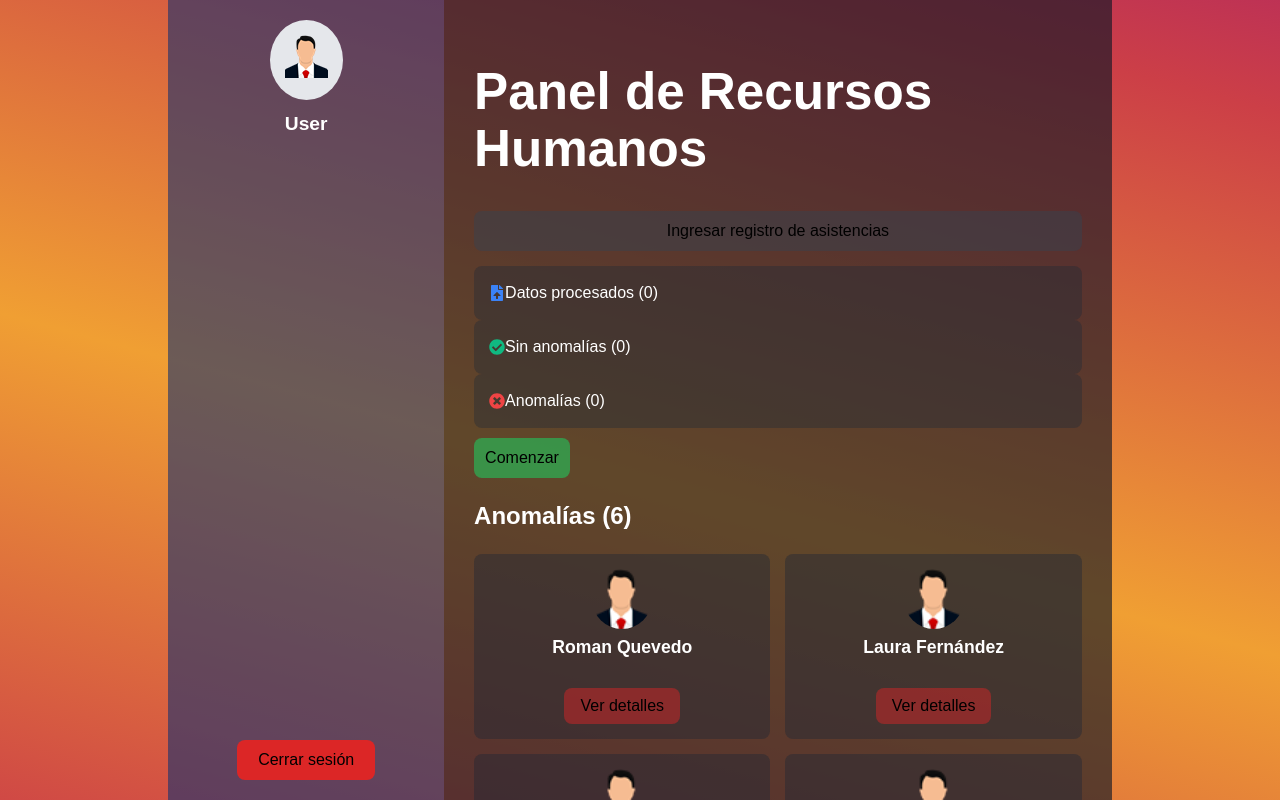
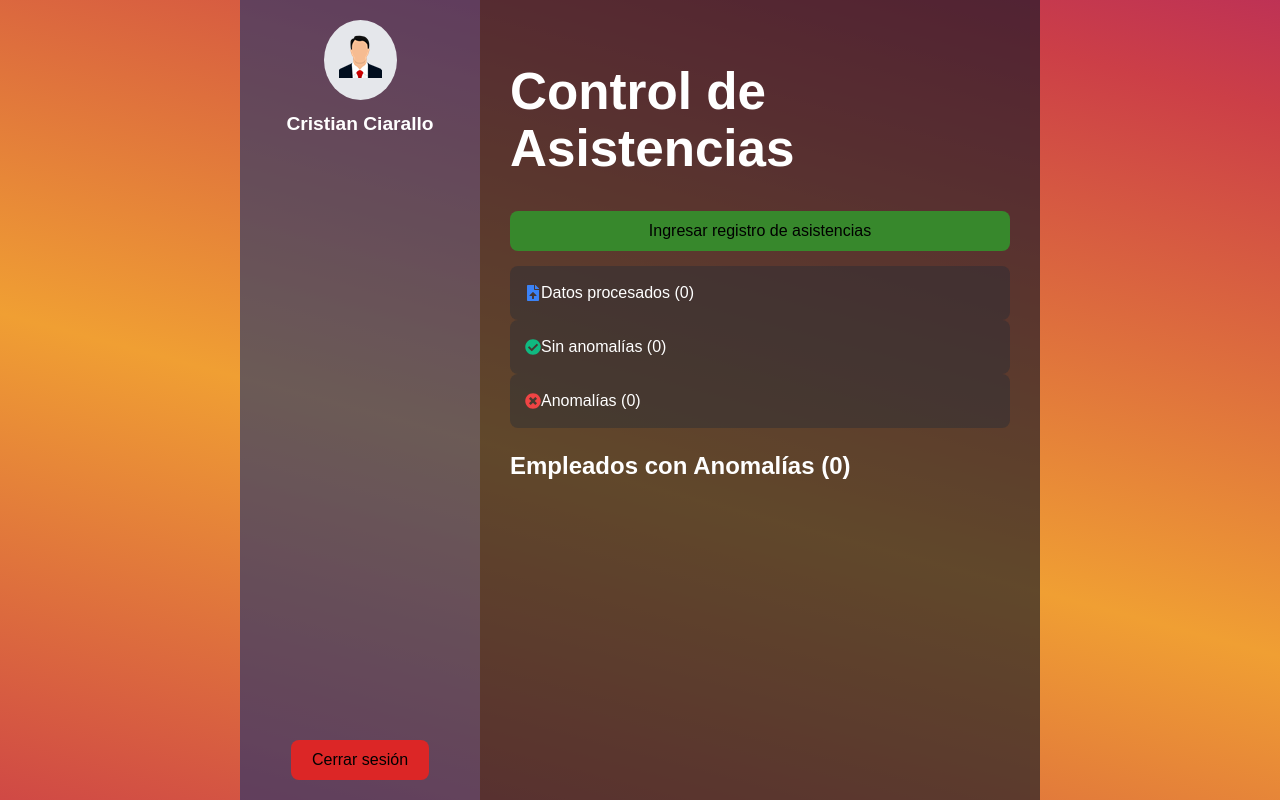
Before and after one commit to romanaq0207/Plataforma-de-Gestion-de-Recursos-Humanos, a React (Vite) app in the folder Plataforma-de-Gestion-de-Recursos-Humanos/: page /panel in a window 1280 px wide. Built offline with nearby package versions, Linux system fonts and the light colour scheme.

Commit message:
Terminando el dia con tomi

```diff
--- a/Plataforma-de-Gestion-de-Recursos-Humanos/package.json
+++ b/Plataforma-de-Gestion-de-Recursos-Humanos/package.json
@@ -13,12 +13,14 @@
     "@hookform/resolvers": "^4.1.3",
     "highlight.js": "^11.11.1",
     "lucide-react": "^0.483.0",
+    "papaparse": "^5.5.2",
     "prismjs": "^1.30.0",
     "react": "^19.0.0",
     "react-dom": "^19.0.0",
     "react-hook-form": "^7.54.2",
     "react-icons": "^5.5.0",
     "react-router-dom": "^7.4.0",
+    "xlsx": "^0.18.5",
     "zod": "^3.24.2"
   },
   "devDependencies": {
--- a/Plataforma-de-Gestion-de-Recursos-Humanos/src/Pages/Panel.css
+++ b/Plataforma-de-Gestion-de-Recursos-Humanos/src/Pages/Panel.css
@@ -30,22 +30,6 @@
     font-weight: bold;
   }
 
-  /* Estilo de la lista de análisis recientes */
-  .panel-recent-list {
-    margin-top: 20px;
-    width: 100%;
-  }
-
-  .panel-recent-item {
-    display: flex;
-    align-items: center;
-    justify-content: space-between;
-    background-color: #1f2937a4;
-    padding: 10px;
-    border-radius: 8px;
-    margin-bottom: 10px;
-  }
-
   /* Íconos en la lista */
   .panel-icon-check {
     color: #10b981; /* Verde */
@@ -62,7 +46,7 @@
     padding: 10px 20px;
     border-radius: 8px;
     cursor: pointer;
-    transition: background 0.3s;
+    transition: background 1.5s;
   }
 
   .panel-logout:hover {
@@ -82,15 +66,16 @@
   /* Botón de subir archivo */
   .panel-upload-btn {
     display: inline-block;
-    background-color: #3741517a;
+    background-color: #37882c;
     padding: 10px 15px;
     border-radius: 8px;
     margin-bottom: 15px;
     cursor: pointer;
+    transition: background 1.5s;
   }
 
   .panel-upload-btn:hover {
-    background-color: #4b556398;
+    background-color: #69cc5c;
   }
 
 
@@ -126,6 +111,7 @@
     border-radius: 8px;
     cursor: pointer;
     margin-top: 10px;
+    transition: background 1.5s;
   }
 
   .panel-start-btn:hover {
--- a/Plataforma-de-Gestion-de-Recursos-Humanos/src/Pages/Panel.jsx
+++ b/Plataforma-de-Gestion-de-Recursos-Humanos/src/Pages/Panel.jsx
@@ -5,8 +5,8 @@ import {
   FaCheckCircle,
   FaTimesCircle,
   FaFileUpload,
-  FaFileExcel,
 } from "react-icons/fa";
+import * as XLSX from "xlsx";
 import avatar from "./Images/user-avatar.png";
 import "./Panel.css";
 
@@ -14,26 +14,75 @@ const Panel = () => {
   const navigate = useNavigate();
   const fileInputRef = useRef(null);
   const [fileName, setFileName] = useState("");
-  const anomalies = [
-    { name: "Roman Quevedo"},
-    { name: "Laura Fernández"},
-    { name: "Carlos Pérez"},
-    { name: "Marta Sánchez"},
-    { name: "Javier Gómez"},
-    { name: "Ana López"},
-  ]; //Dependerá de las personas con anomalías
+  const [dataCount, setDataCount] = useState(0);
+  const [anomalyCount, setAnomalyCount] = useState(0);
+  const [nonAnomalyCount, setNonAnomalyCount] = useState(0);
+  const [anomalies, setAnomalies] = useState([]);
+  const [error, setError] = useState("");
 
   const handleLogout = () => navigate("/login");
 
   const handleUploadClick = () => fileInputRef.current.click();
 
+  const isValidExtension = (fileName) => {
+    const allowedExtensions = [".csv", ".xls", ".xlsx"];
+    return allowedExtensions.some((ext) => fileName.endsWith(ext));
+  };
+
+  const processData = (jsonData) => {
+    const total = jsonData.length;
+    const filtered = jsonData.filter(
+      (row) =>
+        row.anomalia &&
+        typeof row.anomalia === "string" &&
+        row.anomalia.toLowerCase().includes("anomalía")
+    );
+
+    const namesWithAnomaly = filtered.map(
+      (row) => row.nombre_y_apellido_empleado || row.Nombre || "Nombre no disponible"
+    );
+
+    // Filtrar nombres únicos
+    const uniqueNames = [...new Set(namesWithAnomaly)];
+
+    // Convertimos a objetos para mostrar
+    const uniqueAnomalies = uniqueNames.map((name) => ({ name }));
+
+    setDataCount(total);
+    setAnomalyCount(filtered.length);
+    setNonAnomalyCount(total - filtered.length);
+    setAnomalies(uniqueAnomalies);
+  };
+
   const handleFileUpload = (event) => {
     const file = event.target.files[0];
-    if (file) {
+    if (file && isValidExtension(file.name)) {
       setFileName(file.name);
-      console.log("Archivo seleccionado:", file.name);
-      // Aquí puedes manejar la carga y procesamiento del archivo
+      setError("");
+
+      const reader = new FileReader();
+      reader.onload = (e) => {
+        const data = new Uint8Array(e.target.result);
+        const workbook = XLSX.read(data, { type: "array" });
+        const sheetName = workbook.SheetNames[0];
+        const worksheet = workbook.Sheets[sheetName];
+        const jsonData = XLSX.utils.sheet_to_json(worksheet, { defval: "" });
+        processData(jsonData);
+      };
+
+      reader.readAsArrayBuffer(file);
+    } else {
+      setError("El archivo debe tener extensión .csv, .xls o .xlsx");
+      setFileName("");
     }
+  };
+
+  const handleStart = () => {
+    if (!fileName) {
+      setError("Por favor, selecciona un archivo antes de comenzar.");
+      return;
+    }
+    // Procesamiento ya realizado al cargar el archivo
   };
 
   return (
@@ -43,7 +92,7 @@ const Panel = () => {
         <div className="panel-user-avatar">
           <img src={avatar} alt="Usuario" />
         </div>
-        <h2 className="panel-user-name">User</h2>
+        <h2 className="panel-user-name">Cristian Ciarallo</h2>
 
         <button className="panel-logout" onClick={handleLogout}>
           Cerrar sesión
@@ -52,46 +101,52 @@ const Panel = () => {
 
       {/* Main Content */}
       <main className="panel-main">
-        <h1 className="panel-title">Panel de Recursos Humanos</h1>
+        <h1 className="panel-title">Control de Asistencias</h1>
 
-        {/* Botón para cargar archivo */}
+        {/* Subir archivo */}
         <input
           type="file"
           ref={fileInputRef}
           style={{ display: "none" }}
-          accept=".csv, .xlsx"
+          accept=".csv, .xls, .xlsx"
           onChange={handleFileUpload}
         />
         <button className="panel-upload-btn" onClick={handleUploadClick}>
           Ingresar registro de asistencias
         </button>
-        {fileName && <p className="panel-file-name">Archivo seleccionado: {fileName}</p>}
+        {fileName && (
+          <p className="panel-file-name">Archivo seleccionado: {fileName}</p>
+        )}
+        {error && <p className="panel-error">{error}</p>}
 
-        {/* Sección de estadísticas */}
+        {/* Estadísticas */}
         <div className="panel-stats">
           <div className="panel-stat-item">
             <FaFileUpload className="panel-icon-blue" />
-            <span>Datos procesados (0)</span>
+            <span>Datos procesados ({dataCount})</span>
           </div>
           <div className="panel-stat-item">
             <FaCheckCircle className="panel-icon-green" />
-            <span>Sin anomalías (0)</span>
+            <span>Sin anomalías ({nonAnomalyCount})</span>
           </div>
           <div className="panel-stat-item">
             <FaTimesCircle className="panel-icon-red" />
-            <span>Anomalías (0)</span>
+            <span>Anomalías ({anomalyCount})</span>
           </div>
-          <button className="panel-start-btn">
-            <span>Comenzar</span>
-          </button>
         </div>
 
-        {/* Sección de anomalías */}
-        <h2 className="panel-anomalies-title">Anomalías ({anomalies.length})</h2>
+        {/* Lista de anomalías */}
+        <h2 className="panel-anomalies-title">
+          Empleados con Anomalías  ({anomalies.length})
+        </h2>
         <div className="panel-anomalies-grid">
           {anomalies.map((anomaly, i) => (
             <div key={i} className="panel-anomaly-item">
-              <img src={avatar} alt={anomaly.name} className="panel-anomaly-img" />
+              <img
+                src={avatar}
+                alt={anomaly.name}
+                className="panel-anomaly-img"
+              />
               <h3 className="panel-anomaly-name">{anomaly.name}</h3>
               <button className="panel-details-btn">Ver detalles</button>
             </div>
```
Also changed, not shown: 1 other file (tests, documents, lock files or other folders).
